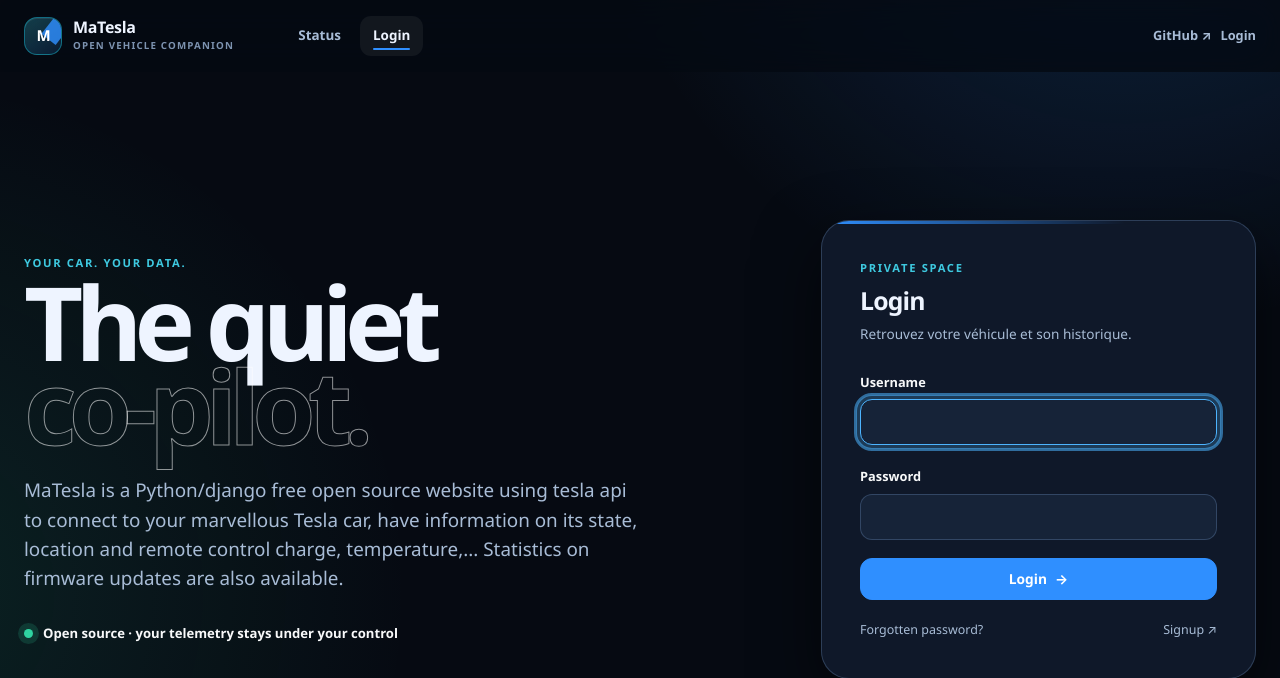
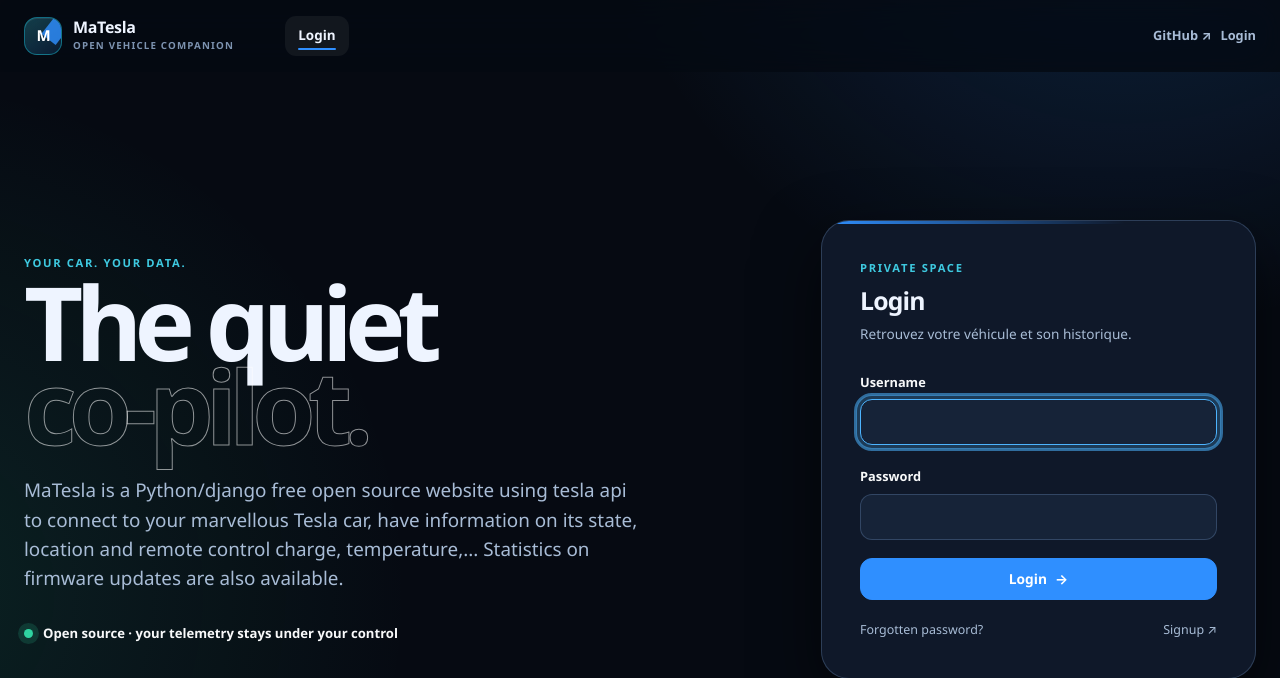
Before and after one commit to mehdirahbe/matesla, a Django app: page /en/accounts/login/ in a window 1280 px wide. Shown: the top 678 px of the page. Run offline with Django 3.2, Linux system fonts and the light colour scheme; some libraries are stand-ins or nearby versions.

Commit message:
Remove status btn duplicate

```diff
--- a/templates/base.html
+++ b/templates/base.html
@@ -34,7 +34,6 @@
             </a>
 
             <nav class="app-nav" aria-label="{% trans 'Main navigation' %}">
-                <a href="{% url 'tesla_status' %}" {% if request.resolver_match.url_name == 'tesla_status' %}aria-current="page"{% endif %}>{% trans 'Status' %}</a>
                 {% if allow_writes and user.is_authenticated %}
                 <a href="{% url 'AddTeslaAccount' %}" {% if request.resolver_match.url_name == 'AddTeslaAccount' %}aria-current="page"{% endif %}>{% trans 'Tesla account' %}</a>
                 {% endif %}
@@ -61,7 +60,6 @@
             <details class="mobile-menu">
                 <summary aria-label="{% trans 'Open navigation' %}"><span></span><span></span></summary>
                 <nav aria-label="{% trans 'Mobile navigation' %}">
-                    <a href="{% url 'tesla_status' %}">{% trans 'Status' %}</a>
                     {% if allow_writes and user.is_authenticated %}
                     <a href="{% url 'AddTeslaAccount' %}">{% trans 'Tesla account' %}</a>
                     {% endif %}
```
